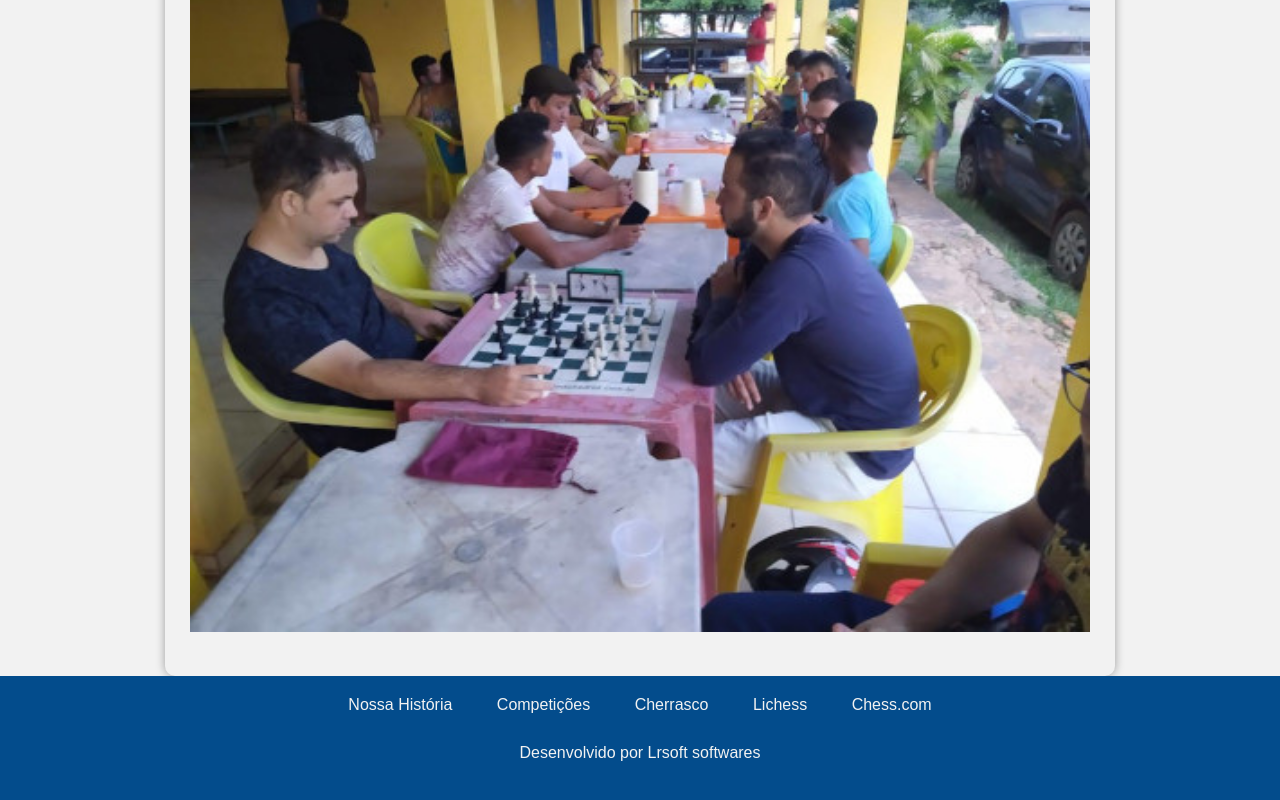
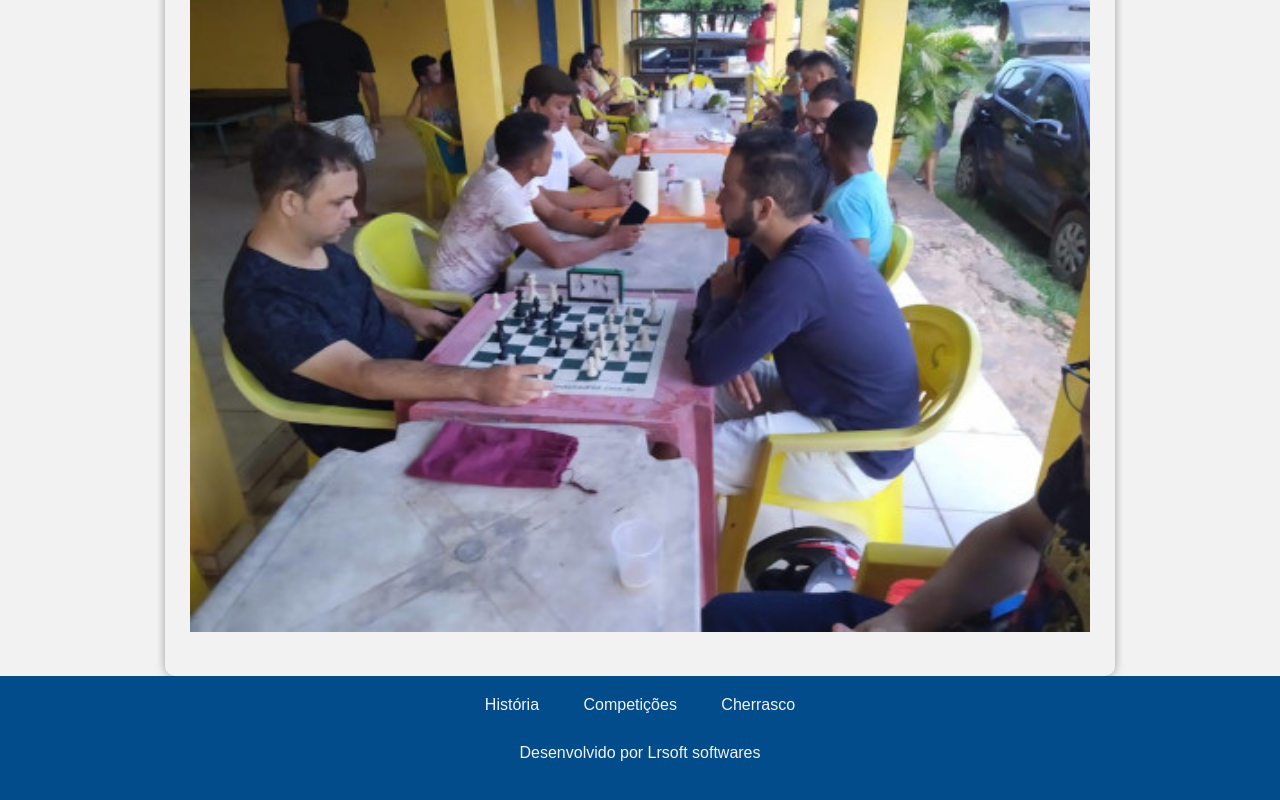
Before and after one commit to LeandroRodrigues90/xadrez_trizidelense, a plain HTML site: page index.html in a window 1280 px wide. Shown: the part 4193-4993 px from the top of the page. Drawn offline with Linux system fonts and the light colour scheme.

Commit message:
novas modificações

```diff
--- a/index.html
+++ b/index.html
@@ -103,11 +103,9 @@
     </main>
     <footer>
         <nav>
-            <a href="#fundação">Nossa História</a>
+            <a href="#fundação">História</a>
             <a href="#competição">Competições</a>
             <a href="#cherrasco">Cherrasco</a>
-            <a href="https://lichess.org/"target="_blank">Lichess</a>
-            <a href="https://www.chess.com/" target="_blank">Chess.com</a>
         </nav>
         <p>Desenvolvido por Lrsoft softwares</p>
     </footer>
```
